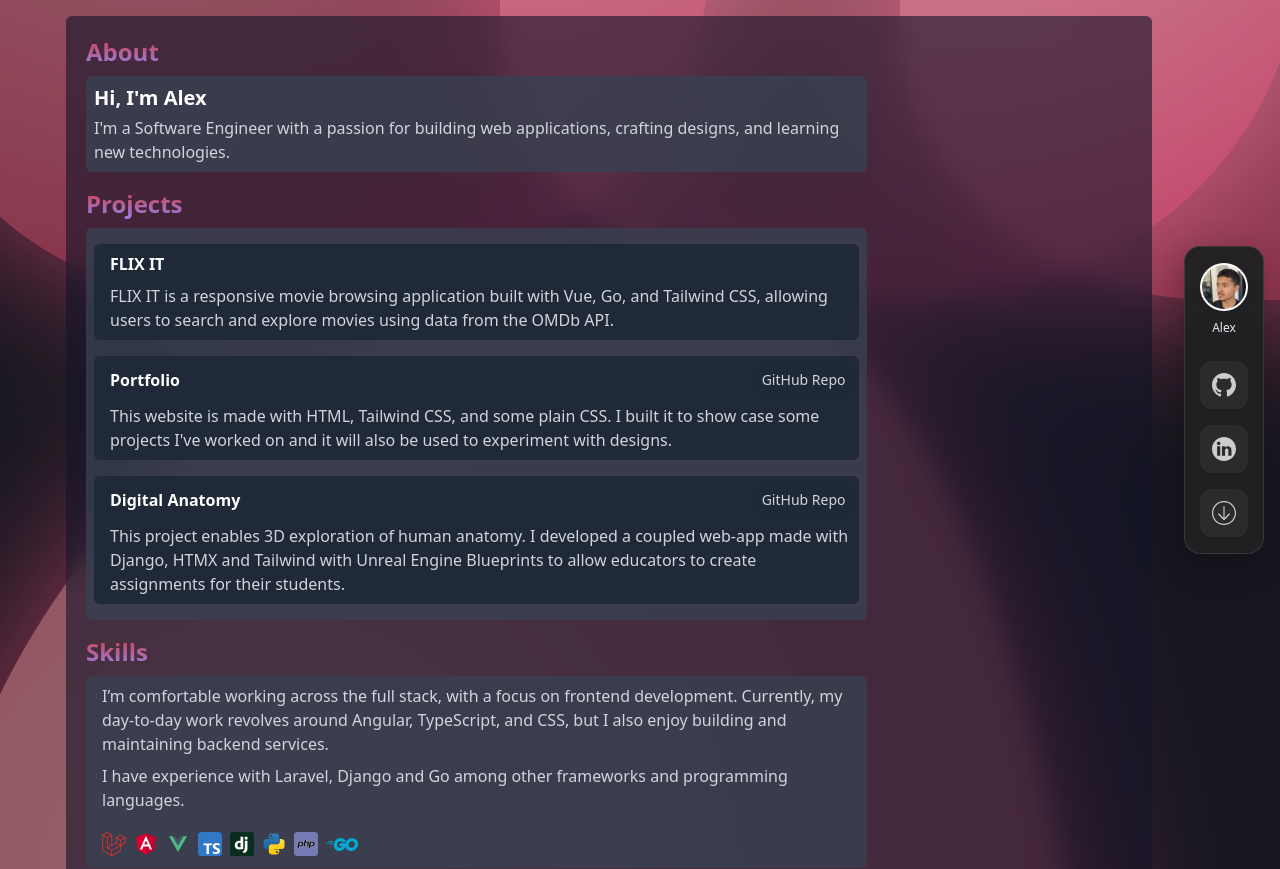
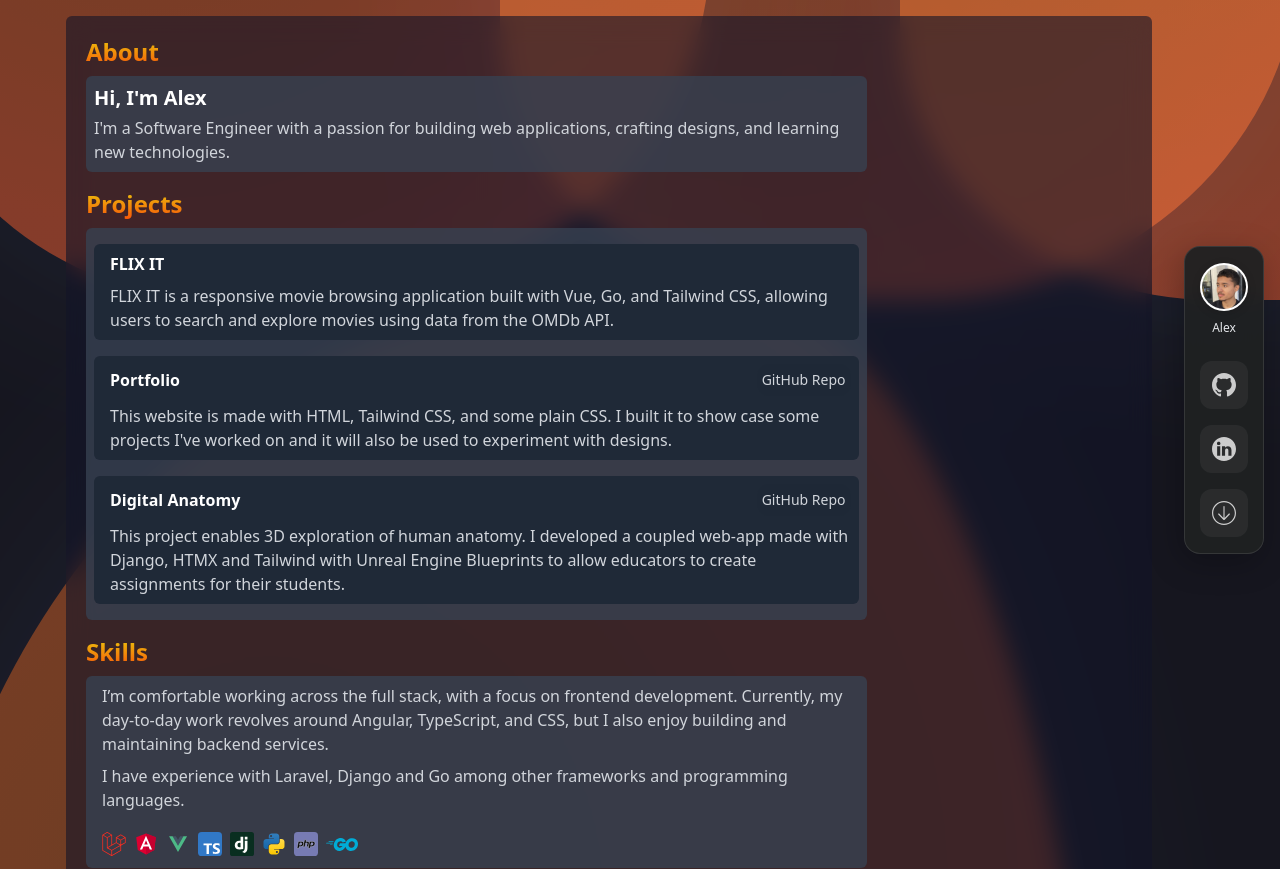
Before and after one commit to AlexGit123/portfolio, a Vue app: page / in a window 1280 px wide. Shown: the top 869 px of the page. Built offline with nearby package versions, Linux system fonts and the light colour scheme; a web font is replaced by a local one.

Commit message:
blob, header and btn color

```diff
--- a/src/App.vue
+++ b/src/App.vue
@@ -78,10 +78,10 @@ onMounted(() => {})
 .blob {
   width: 1200px;
   height: 2000px;
-  background: radial-gradient(circle at 30% 30%, #ec9396, #c70e39);
+  background: radial-gradient(circle at 30% 30%, #9e4806, #e5431b);
   mix-blend-mode: screen;
   opacity: 60%;
-  filter: drop-shadow(0 0 80px #f6416c);
+  filter: drop-shadow(0 0 80px rgba(82, 129, 211, 0.15));
   animation: blob-morph 18s ease-in-out infinite alternate;
   position: fixed;
   z-index: 0;
@@ -92,10 +92,10 @@ onMounted(() => {})
 .blob1 {
   width: 800px;
   height: 800px;
-  background: radial-gradient(circle at 30% 30%, #ec9396, #c70e39);
+  background: radial-gradient(circle at 30% 30%, #9e4806, #e5431b);
   mix-blend-mode: screen;
   opacity: 60%;
-  filter: drop-shadow(0 0 80px #f6416c);
+  filter: drop-shadow(0 0 80px rgba(82, 129, 211, 0.15));
   animation: blob-morph 18s ease-in-out infinite alternate;
   position: fixed;
   z-index: 0;
@@ -106,10 +106,10 @@ onMounted(() => {})
 .blob2 {
   width: 800px;
   height: 800px;
-  background: radial-gradient(circle at 30% 30%, #ec9396, #c70e39);
+  background: radial-gradient(circle at 30% 30%, #9e4806, #e5431b);
   mix-blend-mode: screen;
   opacity: 60%;
-  filter: drop-shadow(0 0 80px #f6416c);
+  filter: drop-shadow(0 0 80px rgba(82, 129, 211, 0.15));
   animation: blob-morph 18s ease-in-out infinite alternate;
   position: fixed;
   z-index: 0;
@@ -120,10 +120,10 @@ onMounted(() => {})
 .blob3 {
   width: 800px;
   height: 800px;
-  background: radial-gradient(circle at 30% 30%, #ec9396, #c70e39);
+  background: radial-gradient(circle at 30% 30%, #9e4806, #e5431b);
   mix-blend-mode: screen;
   opacity: 60%;
-  filter: drop-shadow(0 0 80px #f6416c);
+  filter: drop-shadow(0 0 80px rgba(82, 129, 211, 0.15));
   animation: blob-morph 18s ease-in-out infinite alternate;
   position: fixed;
   z-index: 0;
--- a/src/components/NavBar.vue
+++ b/src/components/NavBar.vue
@@ -115,7 +115,7 @@ export default {
   background-color: rgba(255, 255, 255, 0.1);
   border-color: rgba(255, 255, 255, 0.2);
   transform: translateY(-2px);
-  box-shadow: 0 4px 12px rgba(82, 129, 211, 0.15);
+  box-shadow: 0 4px 12px rgba(226, 140, 35, 0.15);
 }
 
 .icon {
@@ -149,7 +149,6 @@ export default {
   .compact-sidebar {
     width: 60px;
     padding: 0.75rem 0.25rem;
-    /* Adjusted shadow for mobile */
     box-shadow: -2px 4px 16px rgba(0, 0, 0, 0.2);
   }
 
--- a/src/views/HomePageView.vue
+++ b/src/views/HomePageView.vue
@@ -159,7 +159,7 @@ export default {
 }
 
 .gradient {
-  background: -webkit-linear-gradient(#d83c3c, #9483f0);
+  background: -webkit-linear-gradient(#eacc0c, #f75409);
   background-clip: inherit;
   -webkit-background-clip: text;
   -webkit-text-fill-color: transparent;
```
